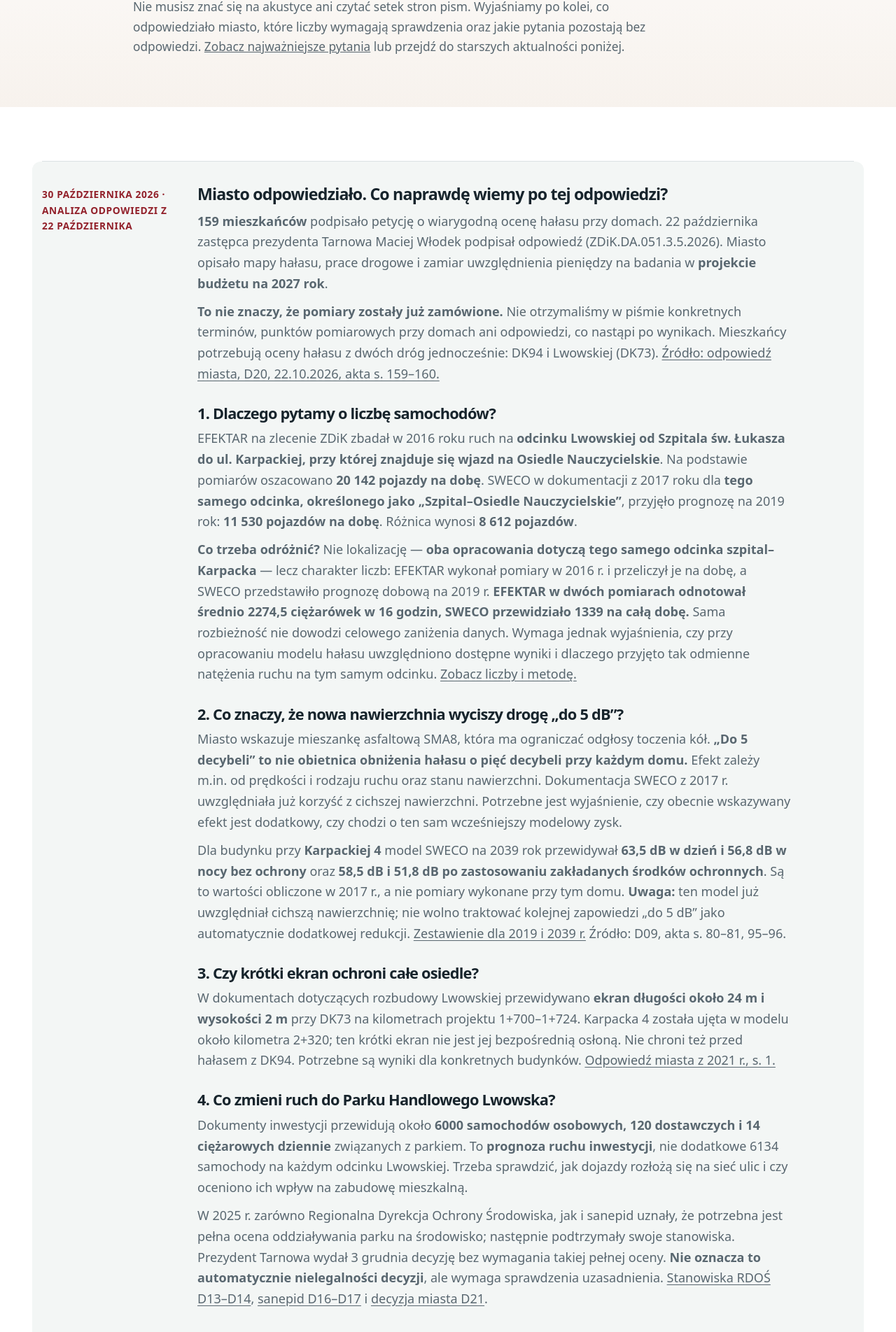
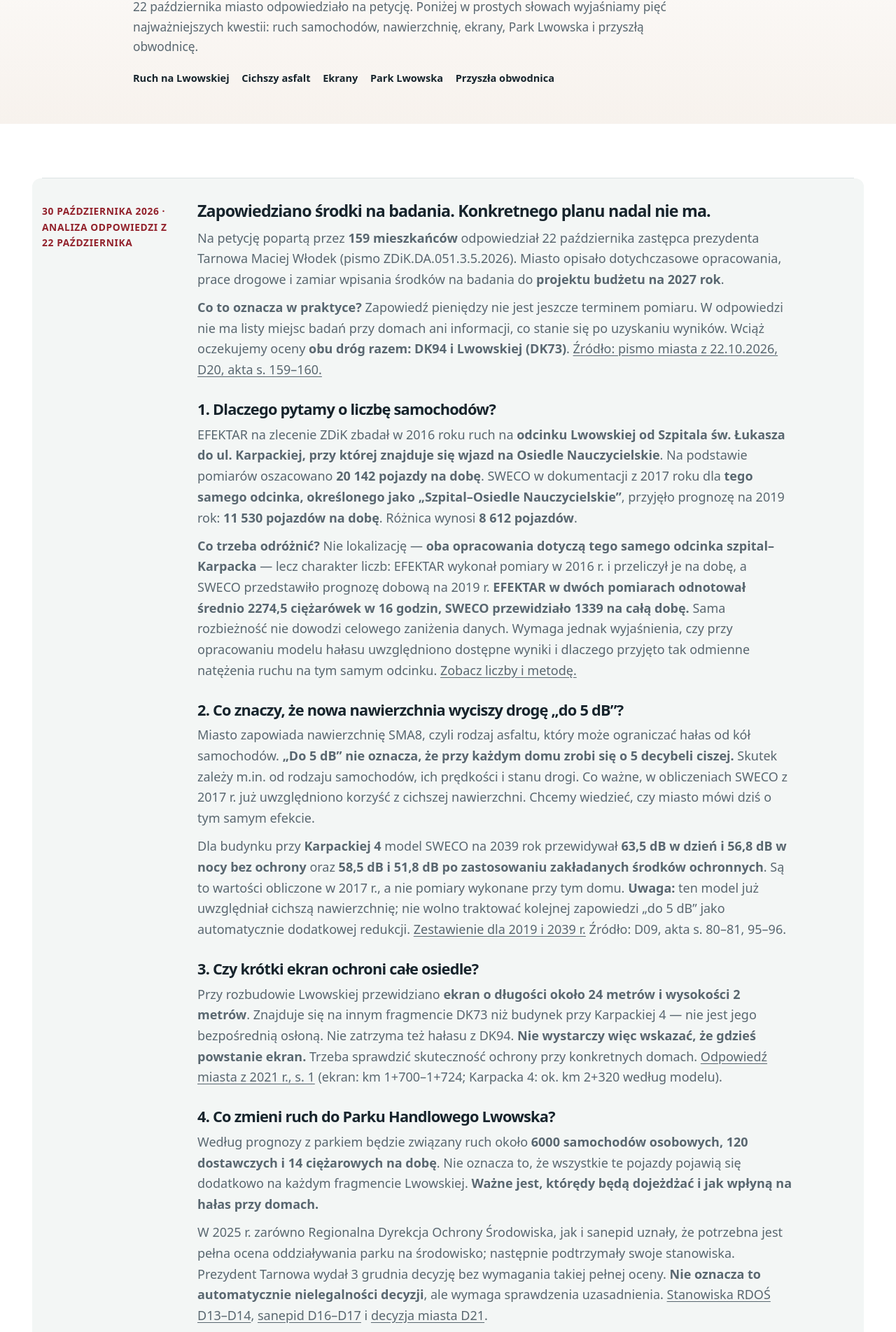
Before and after one commit to Ciszejnaosiedlunauczycielskim/Ciszej-na-osiedlu-nauczycielskim, a plain HTML site: page aktualnosci.html in a window 1280 px wide. Shown: the part 303-2207 px from the top of the page at 70% size. Drawn offline with Linux system fonts and the light colour scheme.

Commit message:
Uprość tekst i nawigację dla czytelnika bez wiedzy technicznej

```diff
--- a/aktualnosci.html
+++ b/aktualnosci.html
@@ -42,9 +42,10 @@
   <main id="main">
     <section class="subhero">
       <div class="wrap narrow">
-        <p class="eyebrow">Archiwum</p>
-        <h1>Miasto odpowiedziało. Sprawdzamy fakty.</h1>
-        <p class="lead">Nie musisz znać się na akustyce ani czytać setek stron pism. Wyjaśniamy po kolei, co odpowiedziało miasto, które liczby wymagają sprawdzenia oraz jakie pytania pozostają bez odpowiedzi. <a href="#status-wystapien">Zobacz najważniejsze pytania</a> lub przejdź do starszych aktualności poniżej.</p>
+        <p class="eyebrow">Odpowiedź miasta · wyjaśnienie dla mieszkańców</p>
+        <h1>Co odpowiedziało miasto, a czego nadal nie wiemy?</h1>
+        <p class="lead">22 października miasto odpowiedziało na petycję. Poniżej w prostych słowach wyjaśniamy pięć najważniejszych kwestii: ruch samochodów, nawierzchnię, ekrany, Park Lwowska i przyszłą obwodnicę.</p>
+        <nav class="reader-toc" aria-label="Przejdź do odpowiedzi na pytanie"><a href="#pytanie-ruch">Ruch na Lwowskiej</a><a href="#pytanie-nawierzchnia">Cichszy asfalt</a><a href="#pytanie-ekran">Ekrany</a><a href="#pytanie-park">Park Lwowska</a><a href="#pytanie-obwodnica">Przyszła obwodnica</a></nav>
       </div>
     </section>
 
@@ -54,23 +55,23 @@
           <article class="news-card news-card-featured" id="odpowiedz-miasta">
             <time datetime="2026-10-30">30 października 2026 · analiza odpowiedzi z 22 października</time>
             <div class="news-content">
-              <h2>Miasto odpowiedziało. Co naprawdę wiemy po tej odpowiedzi?</h2>
-              <p><strong>159 mieszkańców</strong> podpisało petycję o wiarygodną ocenę hałasu przy domach. 22 października zastępca prezydenta Tarnowa Maciej Włodek podpisał odpowiedź (ZDiK.DA.051.3.5.2026). Miasto opisało mapy hałasu, prace drogowe i zamiar uwzględnienia pieniędzy na badania w <strong>projekcie budżetu na 2027 rok</strong>.</p>
-              <p><strong>To nie znaczy, że pomiary zostały już zamówione.</strong> Nie otrzymaliśmy w piśmie konkretnych terminów, punktów pomiarowych przy domach ani odpowiedzi, co nastąpi po wynikach. Mieszkańcy potrzebują oceny hałasu z dwóch dróg jednocześnie: DK94 i Lwowskiej (DK73). <a href="zrodla.html#miasto-odpowiedz-2026">Źródło: odpowiedź miasta, D20, 22.10.2026, akta s. 159–160.</a></p>
-              <h3>1. Dlaczego pytamy o liczbę samochodów?</h3>
+              <h2>Zapowiedziano środki na badania. Konkretnego planu nadal nie ma.</h2>
+              <p>Na petycję popartą przez <strong>159 mieszkańców</strong> odpowiedział 22 października zastępca prezydenta Tarnowa Maciej Włodek (pismo ZDiK.DA.051.3.5.2026). Miasto opisało dotychczasowe opracowania, prace drogowe i zamiar wpisania środków na badania do <strong>projektu budżetu na 2027 rok</strong>.</p>
+              <p class="reader-explain"><strong>Co to oznacza w praktyce?</strong> Zapowiedź pieniędzy nie jest jeszcze terminem pomiaru. W odpowiedzi nie ma listy miejsc badań przy domach ani informacji, co stanie się po uzyskaniu wyników. Wciąż oczekujemy oceny <strong>obu dróg razem: DK94 i Lwowskiej (DK73)</strong>. <a href="zrodla.html#miasto-odpowiedz-2026">Źródło: pismo miasta z 22.10.2026, D20, akta s. 159–160.</a></p>
+              <h3 id="pytanie-ruch">1. Dlaczego pytamy o liczbę samochodów?</h3>
               <p>EFEKTAR na zlecenie ZDiK zbadał w 2016 roku ruch na <strong>odcinku Lwowskiej od Szpitala św. Łukasza do ul. Karpackiej, przy której znajduje się wjazd na Osiedle Nauczycielskie</strong>. Na podstawie pomiarów oszacowano <strong>20 142 pojazdy na dobę</strong>. SWECO w dokumentacji z 2017 roku dla <strong>tego samego odcinka, określonego jako „Szpital–Osiedle Nauczycielskie”</strong>, przyjęło prognozę na 2019 rok: <strong>11 530 pojazdów na dobę</strong>. Różnica wynosi <strong>8 612 pojazdów</strong>.</p>
               <p><strong>Co trzeba odróżnić?</strong> Nie lokalizację — <strong>oba opracowania dotyczą tego samego odcinka szpital–Karpacka</strong> — lecz charakter liczb: EFEKTAR wykonał pomiary w 2016 r. i przeliczył je na dobę, a SWECO przedstawiło prognozę dobową na 2019 r. <strong>EFEKTAR w dwóch pomiarach odnotował średnio 2274,5 ciężarówek w 16 godzin, SWECO przewidziało 1339 na całą dobę.</strong> Sama rozbieżność nie dowodzi celowego zaniżenia danych. Wymaga jednak wyjaśnienia, czy przy opracowaniu modelu hałasu uwzględniono dostępne wyniki i dlaczego przyjęto tak odmienne natężenia ruchu na tym samym odcinku. <a href="dane.html#porownanie-efektar-sweco">Zobacz liczby i metodę.</a></p>
-              <h3>2. Co znaczy, że nowa nawierzchnia wyciszy drogę „do 5 dB”?</h3>
-              <p>Miasto wskazuje mieszankę asfaltową SMA8, która ma ograniczać odgłosy toczenia kół. <strong>„Do 5 decybeli” to nie obietnica obniżenia hałasu o pięć decybeli przy każdym domu.</strong> Efekt zależy m.in. od prędkości i rodzaju ruchu oraz stanu nawierzchni. Dokumentacja SWECO z 2017 r. uwzględniała już korzyść z cichszej nawierzchni. Potrzebne jest wyjaśnienie, czy obecnie wskazywany efekt jest dodatkowy, czy chodzi o ten sam wcześniejszy modelowy zysk.</p>
+              <h3 id="pytanie-nawierzchnia">2. Co znaczy, że nowa nawierzchnia wyciszy drogę „do 5 dB”?</h3>
+              <p>Miasto zapowiada nawierzchnię SMA8, czyli rodzaj asfaltu, który może ograniczać hałas od kół samochodów. <strong>„Do 5 dB” nie oznacza, że przy każdym domu zrobi się o 5 decybeli ciszej.</strong> Skutek zależy m.in. od rodzaju samochodów, ich prędkości i stanu drogi. Co ważne, w obliczeniach SWECO z 2017 r. już uwzględniono korzyść z cichszej nawierzchni. Chcemy wiedzieć, czy miasto mówi dziś o tym samym efekcie.</p>
               <p>Dla budynku przy <strong>Karpackiej 4</strong> model SWECO na 2039 rok przewidywał <strong>63,5 dB w dzień i 56,8 dB w nocy bez ochrony</strong> oraz <strong>58,5 dB i 51,8 dB po zastosowaniu zakładanych środków ochronnych</strong>. Są to wartości obliczone w 2017 r., a nie pomiary wykonane przy tym domu. <strong>Uwaga:</strong> ten model już uwzględniał cichszą nawierzchnię; nie wolno traktować kolejnej zapowiedzi „do 5 dB” jako automatycznie dodatkowej redukcji. <a href="dane.html#porownanie-efektar-sweco">Zestawienie dla 2019 i 2039 r.</a> Źródło: D09, akta s. 80–81, 95–96.</p>
-              <h3>3. Czy krótki ekran ochroni całe osiedle?</h3>
-              <p>W dokumentach dotyczących rozbudowy Lwowskiej przewidywano <strong>ekran długości około 24 m i wysokości 2 m</strong> przy DK73 na kilometrach projektu 1+700–1+724. Karpacka 4 została ujęta w modelu około kilometra 2+320; ten krótki ekran nie jest jej bezpośrednią osłoną. Nie chroni też przed hałasem z DK94. Potrzebne są wyniki dla konkretnych budynków. <a href="https://www.tarnow.pl/content/download/323457/1524956" target="_blank" rel="noopener noreferrer">Odpowiedź miasta z 2021 r., s. 1.</a></p>
-              <h3>4. Co zmieni ruch do Parku Handlowego Lwowska?</h3>
-              <p>Dokumenty inwestycji przewidują około <strong>6000 samochodów osobowych, 120 dostawczych i 14 ciężarowych dziennie</strong> związanych z parkiem. To <strong>prognoza ruchu inwestycji</strong>, nie dodatkowe 6134 samochody na każdym odcinku Lwowskiej. Trzeba sprawdzić, jak dojazdy rozłożą się na sieć ulic i czy oceniono ich wpływ na zabudowę mieszkalną.</p>
+              <h3 id="pytanie-ekran">3. Czy krótki ekran ochroni całe osiedle?</h3>
+              <p>Przy rozbudowie Lwowskiej przewidziano <strong>ekran o długości około 24 metrów i wysokości 2 metrów</strong>. Znajduje się na innym fragmencie DK73 niż budynek przy Karpackiej 4 — nie jest jego bezpośrednią osłoną. Nie zatrzyma też hałasu z DK94. <strong>Nie wystarczy więc wskazać, że gdzieś powstanie ekran.</strong> Trzeba sprawdzić skuteczność ochrony przy konkretnych domach. <a href="https://www.tarnow.pl/content/download/323457/1524956" target="_blank" rel="noopener noreferrer">Odpowiedź miasta z 2021 r., s. 1</a> (ekran: km 1+700–1+724; Karpacka 4: ok. km 2+320 według modelu).</p>
+              <h3 id="pytanie-park">4. Co zmieni ruch do Parku Handlowego Lwowska?</h3>
+              <p>Według prognozy z parkiem będzie związany ruch około <strong>6000 samochodów osobowych, 120 dostawczych i 14 ciężarowych na dobę</strong>. Nie oznacza to, że wszystkie te pojazdy pojawią się dodatkowo na każdym fragmencie Lwowskiej. <strong>Ważne jest, którędy będą dojeżdżać i jak wpłyną na hałas przy domach.</strong></p>
               <p>W 2025 r. zarówno Regionalna Dyrekcja Ochrony Środowiska, jak i sanepid uznały, że potrzebna jest pełna ocena oddziaływania parku na środowisko; następnie podtrzymały swoje stanowiska. Prezydent Tarnowa wydał 3 grudnia decyzję bez wymagania takiej pełnej oceny. <strong>Nie oznacza to automatycznie nielegalności decyzji</strong>, ale wymaga sprawdzenia uzasadnienia. <a href="zrodla.html#rdos-2025">Stanowiska RDOŚ D13–D14</a>, <a href="zrodla.html#ppis-2025">sanepid D16–D17</a> i <a href="zrodla.html#park-decyzja">decyzja miasta D21</a>.</p>
-              <h3>5. Czy przyszła obwodnica rozwiąże dzisiejszy problem?</h3>
+              <h3 id="pytanie-obwodnica">5. Czy przyszła obwodnica rozwiąże dzisiejszy problem?</h3>
               <p>W dawnych prognozach uwzględniano przyszłą Wschodnią Obwodnicę Tarnowa, która miała przejąć część ruchu. <strong>Nie można jednak oceniać dzisiejszego hałasu tak, jakby przyszła droga już działała.</strong> Powinno się także sprawdzić wariant bez jej uruchomienia. Osobną sprawą jest zapowiedziana przez GDDKiA naprawa około 700 m DK94, o której poinformowano 9 października w odpowiedzi na zgłoszenie z 16 września. Remont może poprawić stan jezdni, lecz sam w sobie nie zastępuje oceny poziomu hałasu przy domach.</p>
-              <h3>Czego oczekujemy od miasta?</h3>
+              <h3>Co powinno wydarzyć się dalej?</h3>
               <p>Programu pomiarów przy reprezentatywnych domach, uwzględnienia <strong>obu dróg łącznie</strong>, sprawdzenia aktualnego ruchu i skutków nowych inwestycji, a następnie decyzji o zabezpieczeniach — jeśli wyniki wykażą taką potrzebę. Chcemy również porównania poziomu hałasu przed i po wykonanych pracach.</p>
               <p><strong>Nie występujemy przeciwko rozbudowie Lwowskiej, remontowi DK94 ani Parkowi Lwowska.</strong> Rozwój miasta powinien po prostu uwzględniać osoby, które już tu mieszkają.</p>
             </div>
```
